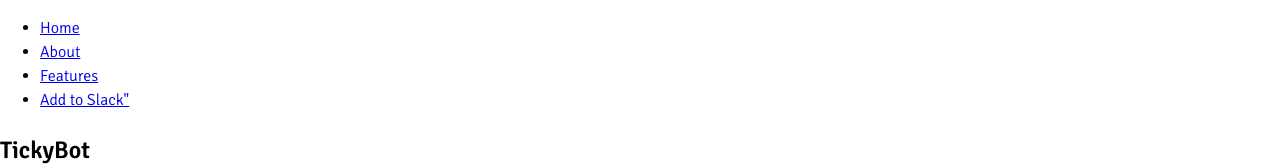
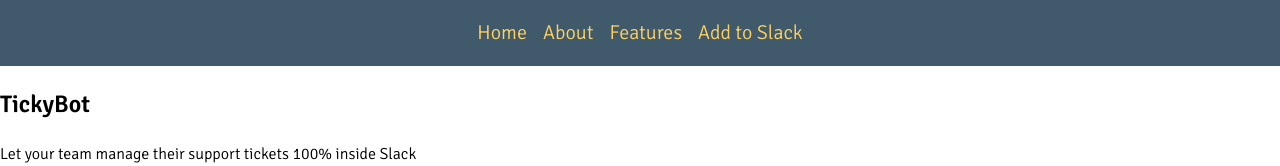
Before and after one commit to chingu-voyage5/Toucans-Team-4, a website: page app/index.html in a window 1280 px wide. Shown: the top 166 px of the page. Drawn offline with Linux system fonts and the light colour scheme.

Commit message:
Added CSS for navbar

```diff
--- a/app/index.html
+++ b/app/index.html
@@ -11,7 +11,8 @@
 
   <body>
     <header>
-      <ul>
+      <div class="section_container"></div>
+        <ul class="nav">
           <li>
             <a href="#home">Home</a>
           </li>
@@ -22,9 +23,10 @@
             <a href="#features">Features</a>
           </li>
           <li>
-          <a href="https://slack.com/oauth/authorize?client_id=39189849459.249480535796&scope=commands,bot,users%2Eprofile%3Aread,im%3Aread,chat%3Awrite%3Abot,team%3Aread">Add to Slack"</a>
+            <a href="https://slack.com/oauth/authorize?client_id=39189849459.249480535796&scope=commands,bot,users%2Eprofile%3Aread,im%3Aread,chat%3Awrite%3Abot,team%3Aread">Add to Slack</a>
           </li>
         </ul>
+      </div>
     </header>
 
     <main>
@@ -122,7 +124,7 @@
       </section>
       <!-- Start Features Section -->
       <section class="features_page" id="features">
-        <div class="features_container">
+        <div class="section_container">
           <div class="title">
             <h3>How It Works</h3>
           </div>
@@ -140,7 +142,7 @@
                 <img class="second_img" src="secondbox.svg" width="224px">
               </div>
               <div class="card_description">
-                <p>Your users can open a ticket by typing<code>/ticket</code> and their message into the chat field</p>
+                <p>Your users can open a ticket by typing <code>/ticket</code> and their message into the chat field</p>
               </div>
             </div>
             <div class="panel three_panels panel_stretch">
@@ -148,13 +150,13 @@
                 <img class="third_img" src="thirdbox.svg" width="224px">
               </div>
               <div class="card_description">
-                <p>Once you or another admin solved their problems you can type<code>/ticket close #id</code> to close the ticket</p>
+                <p>Once you or another admin solved their problems you can type <code>/ticket close #id</code> to close the ticket</p>
               </div>
             </div>
           </div>
         </div>
       </section>
-      <!-- End Features Section --> -->
+      <!-- End Features Section -->
       <section class="cta_page" id="cta">
         <div class="flex-container-narrow">
           <h3 class="title_page">Start Using <strong>Ticky</strong>Bot Today</h3>
--- a/styles/styles.css
+++ b/styles/styles.css
@@ -10,16 +10,48 @@
   height: 100%;
 }
 
+.section_container{
+  margin: 0 auto;
+  max-width: 1200px;
+  padding: 0 1rem;
+}
+
+.nav {
+  display: flex;
+  align-items: center;
+  justify-content: center;
+  background-color: #40596b;
+  padding: 18px;
+}
+
+.nav a {
+  color: #ffd05a;
+}
+
+.nav a:hover {
+  color: #ffffff;
+}
+
+ul {
+  list-style: none;
+  margin: 0;
+  padding: 0;
+}
+
+li {
+  text-align: center;
+}
+
+li a {
+  text-decoration: none;
+  font-size: 20px;
+  padding: 8px;
+}
+
 #features {
   min-height: 50vh;
   background-color: #90ddaa;
   padding: 1rem;
-}
-
-.features_container{
-  margin: 0 auto;
-  max-width: 1200px;
-  padding: 0 1rem;
 }
 
 .title {
@@ -55,6 +87,8 @@
   display: flex;
   justify-content: space-between;
   font-size: 1.25rem;
+  flex-wrap: wrap;
+  overflow: auto;
 }
 
 .panel_stretch {
@@ -101,3 +135,9 @@
   padding: .2rem;
   font-size: 15px;
 }
+
+@media (max-width: 400px) {
+  .panel_container {
+    display: block;
+  }
+}
```
Lines whose indentation alone changed are shown as unchanged.
